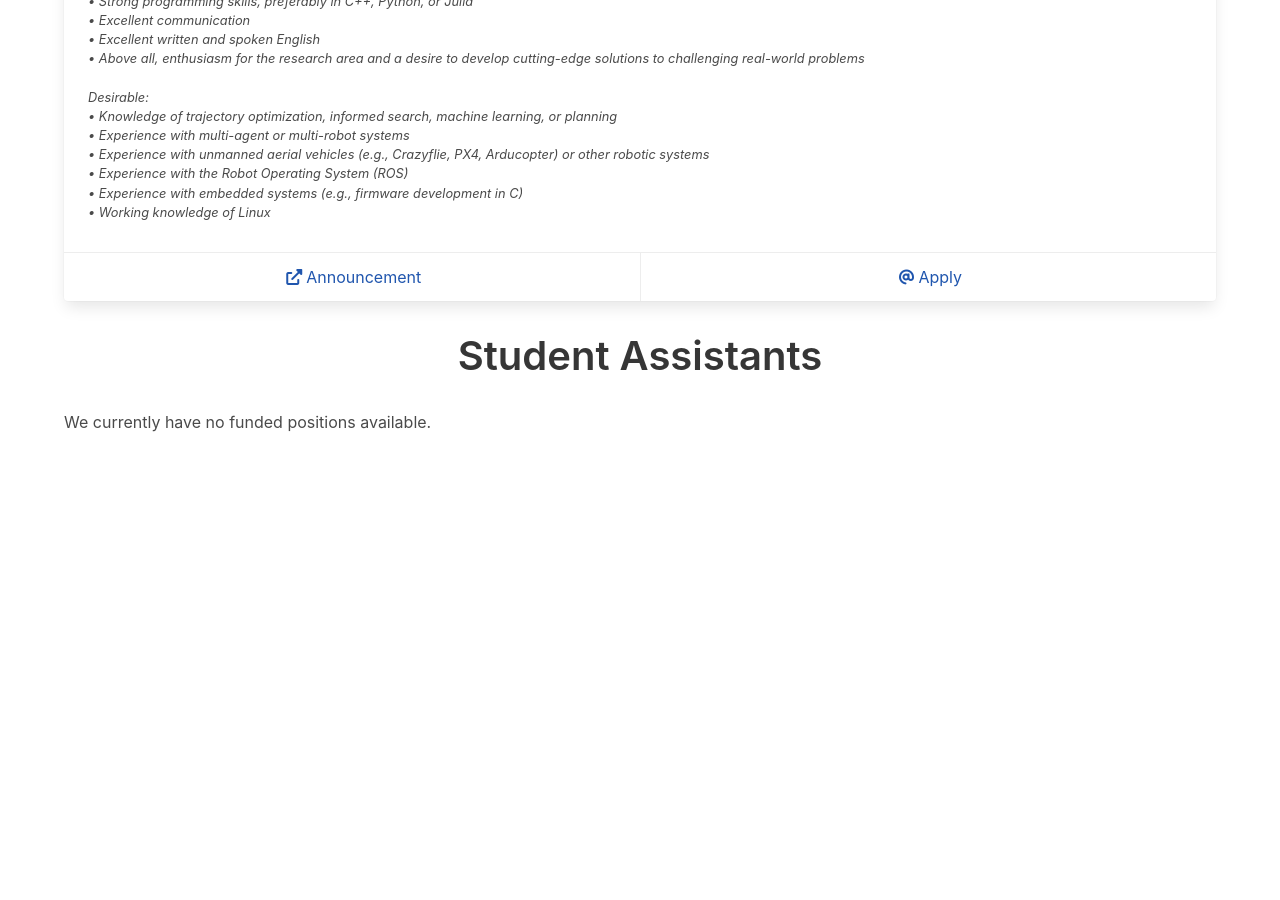
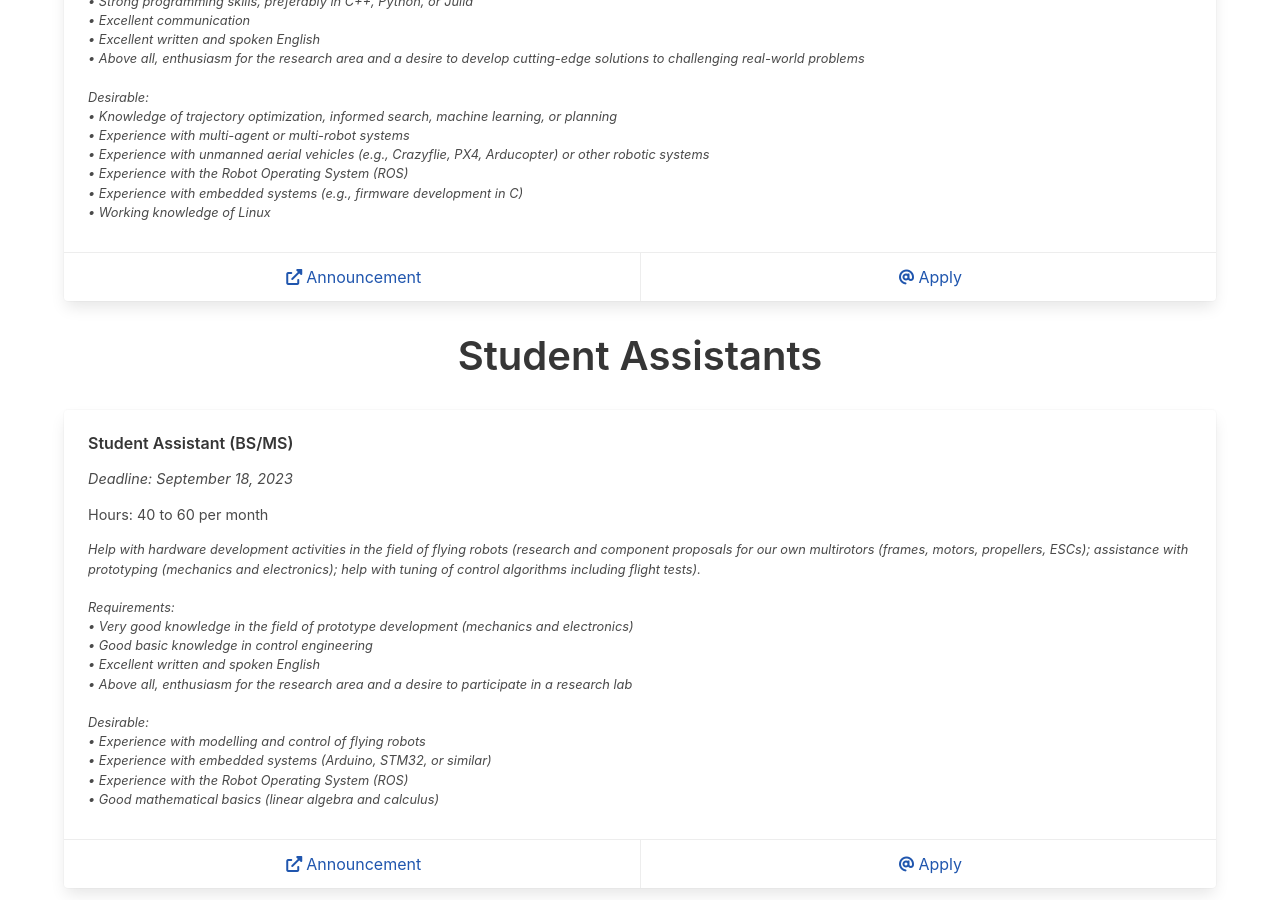
Before and after one commit to IMRCLab/imrclab.github.io, a Jekyll site: the page built from jobs.html, in a window 1280 px wide and 900 px high, scrolled down 629 px. Built offline with Jekyll 4.4.1, drawn with Linux system fonts in a browser that asks for light colours; before the commit the page ends 1063 px from its top, so only the background shows below that.

Commit message:
add SHK job announcement

```diff
--- a/_data/jobs.yml
+++ b/_data/jobs.yml
@@ -31,7 +31,27 @@ phd:
           • Programming sample (e.g., link to github)%0D%0A
           • Names and email addresses of up to two qualified persons who are willing to provide a reference on request
 
-shk: []
+shk:
+  - name: "Student Assistant (BS/MS)"
+    hours: 40 to 60 per month
+    deadline: September 18, 2023
+    reference: IV-SB-0039-2023
+    announcement: https://www.jobs.tu-berlin.de/en/job-postings/172249
+    note: |
+      Help with hardware development activities in the field of flying robots (research and component proposals for our own multirotors (frames, motors, propellers, ESCs); assistance with prototyping (mechanics and electronics); help with tuning of control algorithms including flight tests).
+
+      Requirements:
+          • Very good knowledge in the field of prototype development (mechanics and electronics)
+          • Good basic knowledge in control engineering
+          • Excellent written and spoken English
+          • Above all, enthusiasm for the research area and a desire to participate in a research lab
+
+      Desirable:
+          • Experience with modelling and control of flying robots
+          • Experience with embedded systems (Arduino, STM32, or similar)
+          • Experience with the Robot Operating System (ROS)
+          • Good mathematical basics (linear algebra and calculus)
+
   # - name: "Student Assistant (BS/MS)"
   #   hours: 40 to 80 per month
   #   deadline: Extended to June 21
```
